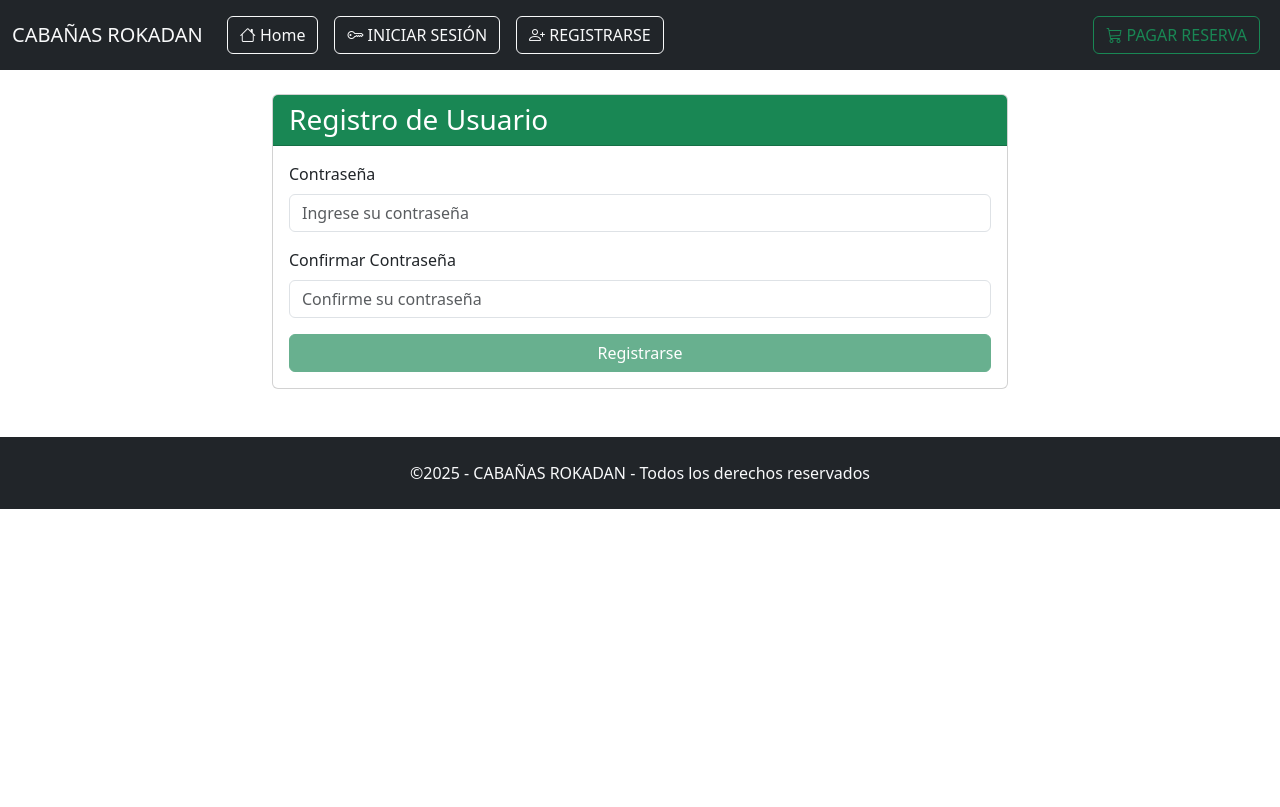
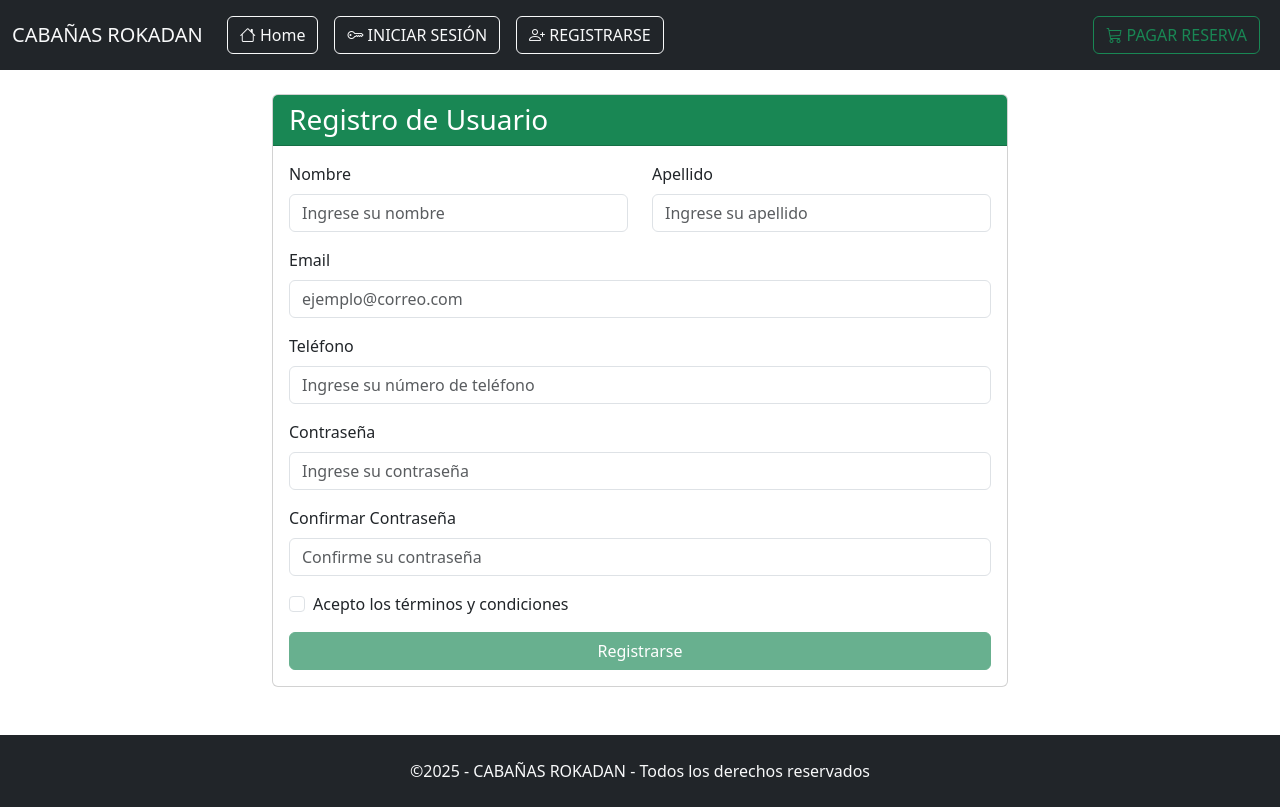
Before and after one commit to 7erron/ROKADAN_Frontend, a React (Vite) app: page /register in a window 1280 px wide. Built offline with nearby package versions, Linux system fonts and the light colour scheme; no server answers.

Commit message:
CorreccionRegister

```diff
--- a/src/pages/Register.jsx
+++ b/src/pages/Register.jsx
@@ -24,11 +24,14 @@ function Register() {
 
   const [submitError, setSubmitError] = useState('');
 
-  const handlePasswordChange = (e) => {
-    const { value } = e.target;
-    setFormData({...formData, password: value});
+  const handleChange = (e) => {
+    const { name, value } = e.target;
+    setFormData({...formData, [name]: value});
 
+    // Validaciones solo para el campo password
+    if (name === 'password') {
       setPasswordErrors({
+        ...passwordErrors,
         length: value.length < 8,
         number: !/[0-9]/.test(value),
         lowercase: !/[a-z]/.test(value),
@@ -36,12 +39,15 @@ function Register() {
         specialChar: !/[\W_]/.test(value),
         match: value !== formData.confirmPassword && formData.confirmPassword !== ''
       });
-  };
+    }
 
-  const handleConfirmPasswordChange = (e) => {
-    const { value } = e.target;
-    setFormData({...formData, confirmPassword: value});
-    setPasswordErrors({...passwordErrors, match: value !== formData.password});
+    // Validación para confirmPassword
+    if (name === 'confirmPassword') {
+      setPasswordErrors({
+        ...passwordErrors,
+        match: value !== formData.password
+      });
+    }
   };
 
   const validateForm = () => {
@@ -50,6 +56,8 @@ function Register() {
       formData.apellido &&
       formData.email &&
       formData.telefono &&
+      formData.password &&
+      formData.confirmPassword &&
       !Object.values(passwordErrors).some(error => error)
     );
   };
@@ -85,7 +93,62 @@ function Register() {
               )}
 
               <form onSubmit={handleSubmit}>
-                {/* Campos de nombre, apellido, email y teléfono... */}
+                <div className="row mb-3">
+                  <div className="col-md-6">
+                    <label htmlFor="nombre" className="form-label">Nombre</label>
+                    <input
+                      type="text"
+                      className="form-control"
+                      id="nombre"
+                      name="nombre"
+                      value={formData.nombre}
+                      onChange={handleChange}
+                      placeholder="Ingrese su nombre"
+                      required
+                    />
+                  </div>
+                  <div className="col-md-6">
+                    <label htmlFor="apellido" className="form-label">Apellido</label>
+                    <input
+                      type="text"
+                      className="form-control"
+                      id="apellido"
+                      name="apellido"
+                      value={formData.apellido}
+                      onChange={handleChange}
+                      placeholder="Ingrese su apellido"
+                      required
+                    />
+                  </div>
+                </div>
+
+                <div className="mb-3">
+                  <label htmlFor="email" className="form-label">Email</label>
+                  <input
+                    type="email"
+                    className="form-control"
+                    id="email"
+                    name="email"
+                    value={formData.email}
+                    onChange={handleChange}
+                    placeholder="ejemplo@correo.com"
+                    required
+                  />
+                </div>
+
+                <div className="mb-3">
+                  <label htmlFor="telefono" className="form-label">Teléfono</label>
+                  <input
+                    type="tel"
+                    className="form-control"
+                    id="telefono"
+                    name="telefono"
+                    value={formData.telefono}
+                    onChange={handleChange}
+                    placeholder="Ingrese su número de teléfono"
+                    required
+                  />
+                </div>
 
                 <div className="mb-3">
                   <label htmlFor="password" className="form-label">Contraseña</label>
@@ -97,8 +160,9 @@ function Register() {
                     id="password"
                     name="password"
                     value={formData.password}
-                    onChange={handlePasswordChange}
+                    onChange={handleChange}
                     placeholder="Ingrese su contraseña"
+                    required
                   />
                   <div className="invalid-feedback">
                     <ul className="list-unstyled">
@@ -125,16 +189,29 @@ function Register() {
                   <label htmlFor="confirmPassword" className="form-label">Confirmar Contraseña</label>
                   <input
                     type="password"
-                    className={`form-control ${passwordErrors.match ? '' : 'is-invalid'}`}
+                    className={`form-control ${!passwordErrors.match && formData.confirmPassword ? 'is-invalid' : ''}`}
                     id="confirmPassword"
                     name="confirmPassword"
                     value={formData.confirmPassword}
-                    onChange={handleConfirmPasswordChange}
+                    onChange={handleChange}
                     placeholder="Confirme su contraseña"
+                    required
                   />
-                  {!passwordErrors.match && (
+                  {!passwordErrors.match && formData.confirmPassword && (
                     <div className="invalid-feedback">Las contraseñas no coinciden</div>
                   )}
+                </div>
+
+                <div className="form-check mb-3">
+                  <input
+                    className="form-check-input"
+                    type="checkbox"
+                    id="terminos"
+                    required
+                  />
+                  <label className="form-check-label" htmlFor="terminos">
+                    Acepto los términos y condiciones
+                  </label>
                 </div>
 
                 <div className="d-grid gap-2">
```
Lines whose indentation alone changed are shown as unchanged.
